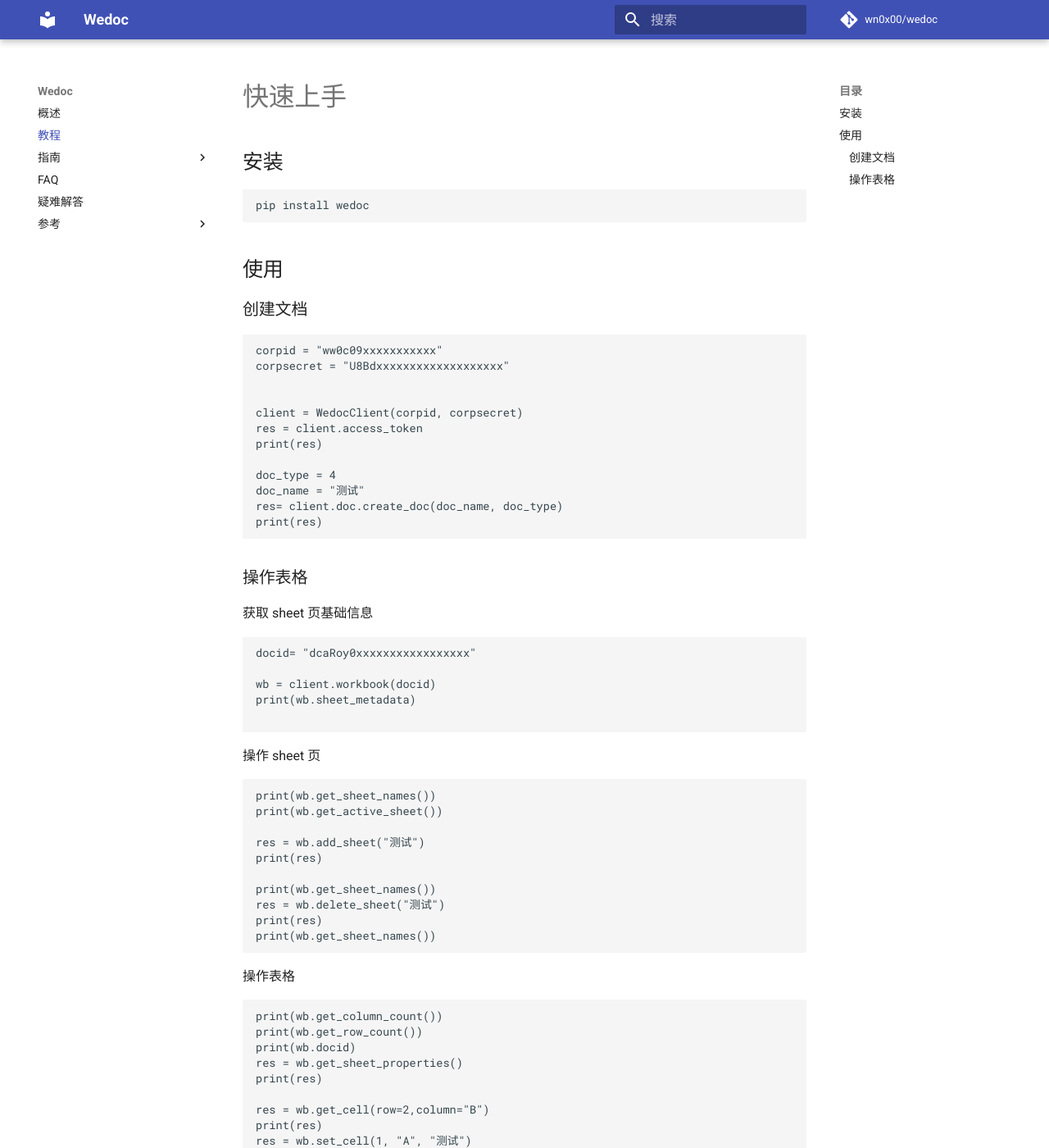
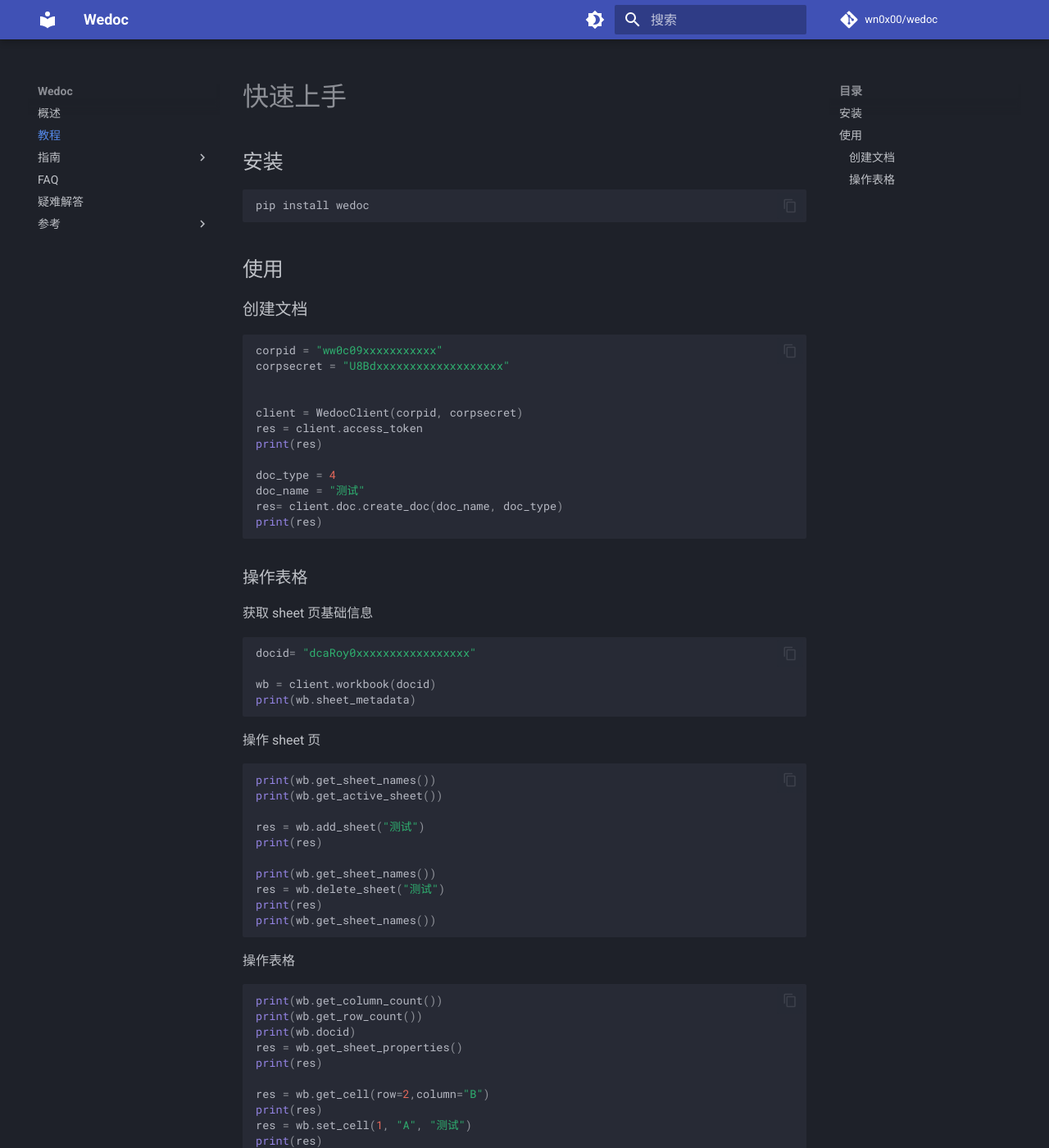
Before and after one commit to wn0x00/wedoc, an MkDocs documentation site: the page built from docs/guides.md, in a window 1280 px wide and 1400 px high. Shown: the whole window at 82% size. Built offline with MkDocs 1.6.1 and Material for MkDocs 9.7.7, drawn with Linux system fonts in a browser that asks for light colours; comment, search, counter and statistics services are not loaded; some of the changed text lies outside the part shown.

Commit message:
feat: 修改 mkdocs, 改为暗色背景, 增加拷贝代码

```diff
--- a/mkdocs.yml
+++ b/mkdocs.yml
@@ -11,9 +11,26 @@
   language: zh
   icon:
     repo: fontawesome/brands/git-alt
+  palette:
+    - scheme: slate
+      primary: indigo
+      accent: indigo
+      toggle:
+        icon: material/brightness-4
+        name: Switch to light mode
+
   features:
     - navigation.footer
     - navigation.path
+    - content.code.copy
+
+markdown_extensions:
+  - pymdownx.highlight:
+      anchor_linenums: true
+  - pymdownx.inlinehilite
+  - pymdownx.snippets
+  - pymdownx.superfences
+
 nav:
   - 概述: index.md
   - 教程: guides.md
```
